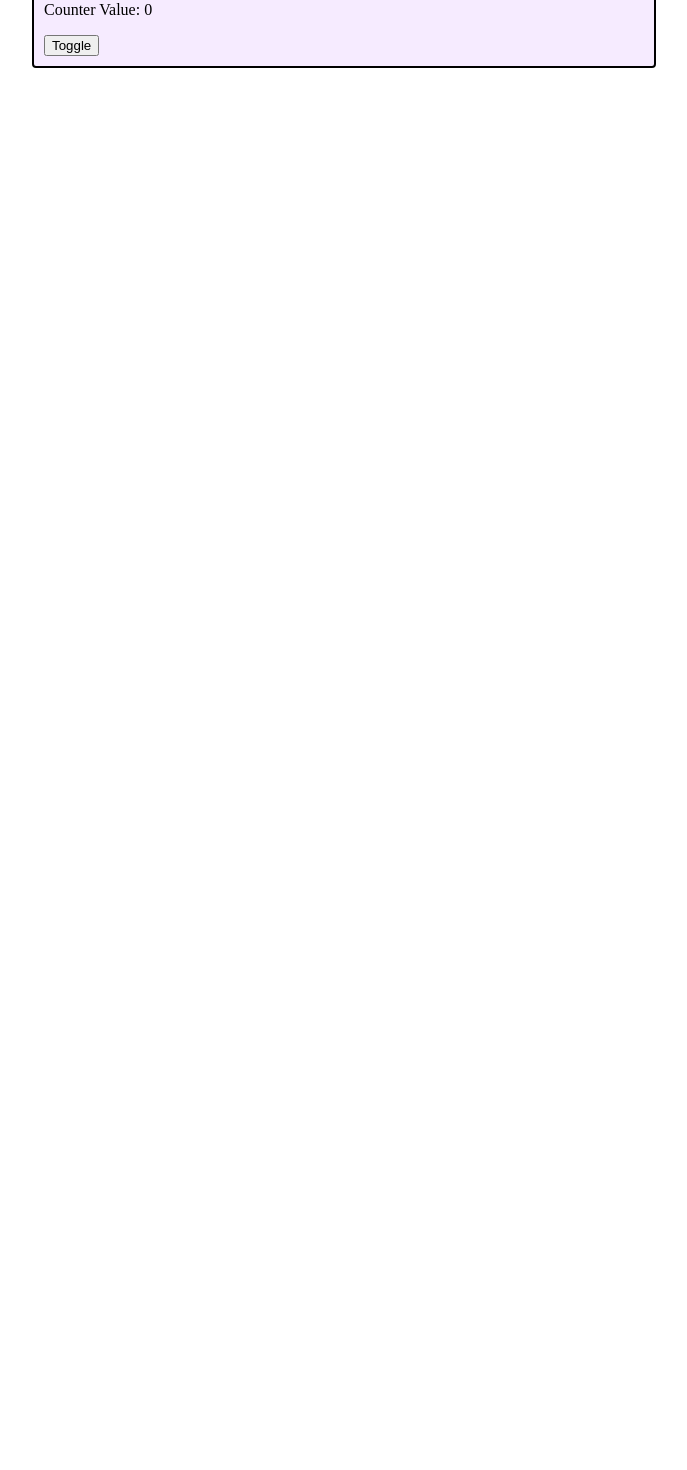
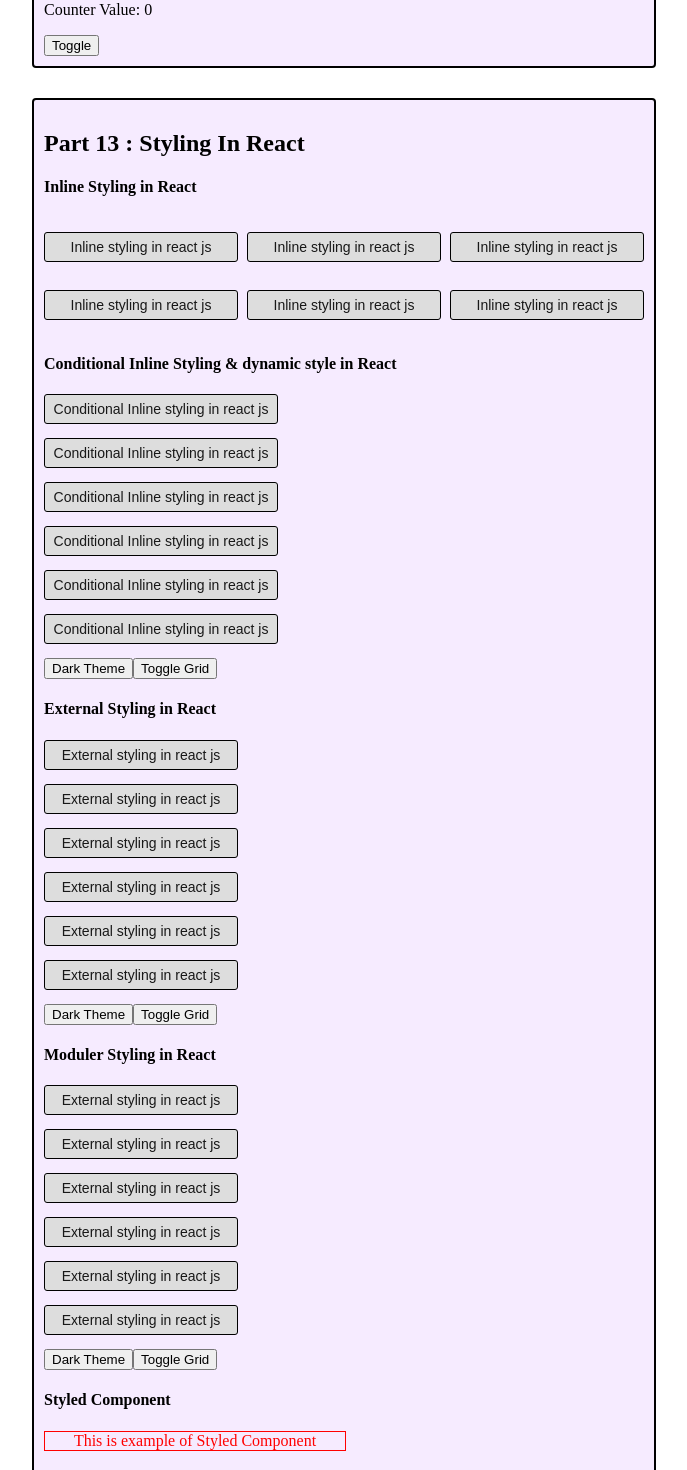
Before and after one commit to SudiptoRahaOfficial/Learning-React-JS, a React (Vite) app: page / in a window 1280 px wide. Shown: the part 6420-7890 px from the top of the page, without its empty margins (296-983 px from the left). Before the commit the page ends 6518 px from the top, so only its background shows below. Built offline with nearby package versions, Linux system fonts and the light colour scheme.

Commit message:
styling in react
inline | conditional & dynamic | external | moduler | styled component | react bootstrap

```diff
--- a/package.json
+++ b/package.json
@@ -10,8 +10,11 @@
 		"preview": "vite preview"
 	},
 	"dependencies": {
+		"bootstrap": "^5.3.8",
 		"react": "^19.2.7",
-		"react-dom": "^19.2.7"
+		"react-bootstrap": "^2.10.10",
+		"react-dom": "^19.2.7",
+		"styled-components": "^6.4.3"
 	},
 	"devDependencies": {
 		"@eslint/js": "^10.0.1",
--- /dev/null
+++ b/src/13. styling in react/Conditionalinline.jsx
@@ -0,0 +1,47 @@
+import React, { useState } from 'react'
+
+function Conditionalinline() {
+	const [style, setstyle] = useState({
+		color: '#181818',
+		backgroundColor: '#ddd',
+		width: '220px',
+		textAlign: 'center',
+		padding: '6px',
+		border: '1px solid black',
+		borderRadius: '3px',
+		fontFamily: 'arial',
+		fontSize: '14px',
+		fontWeight: '400',
+	})
+	const [grid, setgrid] = useState(false)
+
+	function darkTheme(bgColor, textColor) {
+		setstyle({ ...style, backgroundColor: bgColor, color: textColor })
+	}
+
+	return (
+		<>
+			<div
+				style={{
+					display: grid ? 'flex' : 'block',
+					flexWrap: 'wrap',
+					gap: '0 5px',
+					justifyContent: 'space-around',
+				}}
+			>
+				<p style={style}>Conditional Inline styling in react js</p>
+				<p style={style}>Conditional Inline styling in react js</p>
+				<p style={style}>Conditional Inline styling in react js</p>
+				<p style={style}>Conditional Inline styling in react js</p>
+				<p style={style}>Conditional Inline styling in react js</p>
+				<p style={style}>Conditional Inline styling in react js</p>
+			</div>
+			<button onClick={() => darkTheme('#000', '#fff')}>
+				Dark Theme
+			</button>
+			<button onClick={() => setgrid(!grid)}>Toggle Grid</button>
+		</>
+	)
+}
+
+export default Conditionalinline
--- /dev/null
+++ b/src/13. styling in react/External.jsx
@@ -0,0 +1,66 @@
+import React, { useState } from 'react'
+import './style.css'
+
+function External() {
+	const [grid, setgrid] = useState(false)
+	const [theme, settheme] = useState('light')
+
+	return (
+		<>
+			<div
+				className={
+					grid
+						? 'container cardsContainerGrid'
+						: 'container cardsContainerNormal'
+				}
+			>
+				<p
+					className={
+						theme === 'light' ? 'card cardLight' : 'card cardDark'
+					}
+				>
+					External styling in react js
+				</p>
+				<p
+					className={
+						theme === 'light' ? 'card cardLight' : 'card cardDark'
+					}
+				>
+					External styling in react js
+				</p>
+				<p
+					className={
+						theme === 'light' ? 'card cardLight' : 'card cardDark'
+					}
+				>
+					External styling in react js
+				</p>
+				<p
+					className={
+						theme === 'light' ? 'card cardLight' : 'card cardDark'
+					}
+				>
+					External styling in react js
+				</p>
+				<p
+					className={
+						theme === 'light' ? 'card cardLight' : 'card cardDark'
+					}
+				>
+					External styling in react js
+				</p>
+				<p
+					className={
+						theme === 'light' ? 'card cardLight' : 'card cardDark'
+					}
+				>
+					External styling in react js
+				</p>
+			</div>
+			<button onClick={() => settheme('dark')}>Dark Theme</button>
+			<button onClick={() => setgrid(!grid)}>Toggle Grid</button>
+		</>
+	)
+}
+
+export default External
--- /dev/null
+++ b/src/13. styling in react/Inline.jsx
@@ -0,0 +1,35 @@
+import React from 'react'
+
+function Inline() {
+	const style = {
+		color: '#181818',
+		backgroundColor: '#ddd',
+		width: '180px',
+		textAlign: 'center',
+		padding: '6px',
+		border: '1px solid black',
+		borderRadius: '3px',
+		fontFamily: 'arial',
+		fontSize: '14px',
+		fontWeight: '400',
+	}
+	return (
+		<div
+			style={{
+				display: 'flex',
+				flexWrap: 'wrap',
+				gap: '0 5px',
+				justifyContent: 'space-between',
+			}}
+		>
+			<p style={style}>Inline styling in react js</p>
+			<p style={style}>Inline styling in react js</p>
+			<p style={style}>Inline styling in react js</p>
+			<p style={style}>Inline styling in react js</p>
+			<p style={style}>Inline styling in react js</p>
+			<p style={style}>Inline styling in react js</p>
+		</div>
+	)
+}
+
+export default Inline
--- /dev/null
+++ b/src/13. styling in react/Moduler.jsx
@@ -0,0 +1,78 @@
+import React, { useState } from 'react'
+import style from './moduler.module.css'
+
+function Moduler() {
+	const [grid, setgrid] = useState(false)
+	const [theme, settheme] = useState('light')
+
+	return (
+		<>
+			<div
+				className={
+					grid
+						? `${style.container} ${style.cardsContainerGrid}`
+						: `${style.container} ${style.cardsContainerNormal}`
+				}
+			>
+				<p
+					className={
+						theme === 'light'
+							? `${style.card} ${style.cardLight}`
+							: `${style.card} ${style.cardDark}`
+					}
+				>
+					External styling in react js
+				</p>
+				<p
+					className={
+						theme === 'light'
+							? `${style.card} ${style.cardLight}`
+							: `${style.card} ${style.cardDark}`
+					}
+				>
+					External styling in react js
+				</p>
+				<p
+					className={
+						theme === 'light'
+							? `${style.card} ${style.cardLight}`
+							: `${style.card} ${style.cardDark}`
+					}
+				>
+					External styling in react js
+				</p>
+				<p
+					className={
+						theme === 'light'
+							? `${style.card} ${style.cardLight}`
+							: `${style.card} ${style.cardDark}`
+					}
+				>
+					External styling in react js
+				</p>
+				<p
+					className={
+						theme === 'light'
+							? `${style.card} ${style.cardLight}`
+							: `${style.card} ${style.cardDark}`
+					}
+				>
+					External styling in react js
+				</p>
+				<p
+					className={
+						theme === 'light'
+							? `${style.card} ${style.cardLight}`
+							: `${style.card} ${style.cardDark}`
+					}
+				>
+					External styling in react js
+				</p>
+			</div>
+			<button onClick={() => settheme('dark')}>Dark Theme</button>
+			<button onClick={() => setgrid(!grid)}>Toggle Grid</button>
+		</>
+	)
+}
+
+export default Moduler
--- /dev/null
+++ b/src/13. styling in react/Styledcomponent.jsx
@@ -0,0 +1,18 @@
+import React from 'react'
+import styled from 'styled-components'
+
+function Styledcomponent() {
+	const P = styled.p`
+		color: red;
+		border: 1px solid red;
+		text-align: center;
+		width: 300px;
+	`
+	return (
+		<div>
+			<P>This is example of Styled Component</P>
+		</div>
+	)
+}
+
+export default Styledcomponent
--- /dev/null
+++ b/src/13. styling in react/Styling.jsx
@@ -0,0 +1,32 @@
+import React from 'react'
+import Inline from './Inline'
+import Conditionalinline from './Conditionalinline'
+import External from './External'
+import Moduler from './Moduler'
+import Styledcomponent from './Styledcomponent'
+
+function Styling() {
+
+	return (
+		<div>
+			<h2>Part 13 : Styling In React</h2>
+
+			<h4>Inline Styling in React</h4>
+			<Inline />
+
+			<h4>Conditional Inline Styling & dynamic style in React</h4>
+			<Conditionalinline />
+
+			<h4>External Styling in React</h4>
+			<External />
+
+			<h4>Moduler Styling in React</h4>
+			<Moduler />
+
+			<h4>Styled Component</h4>
+			<Styledcomponent />
+		</div>
+	)
+}
+
+export default Styling
--- /dev/null
+++ b/src/13. styling in react/moduler.module.css
@@ -0,0 +1,34 @@
+.container {
+	gap: 0 5px;
+	justify-content: space-between;
+	flex-wrap: wrap;
+}
+
+.cardsContainerGrid {
+	display: flex;
+}
+
+.cardsContainerNormal {
+	display: block;
+}
+
+.card {
+	width: 180px;
+	text-align: center;
+	padding: 6px;
+	border: 1px solid black;
+	border-radius: 3px;
+	font-family: arial;
+	font-size: 14px;
+	font-weight: 400;
+}
+
+.cardLight {
+	color: #181818;
+	background-color: #ddd;
+}
+
+.cardDark {
+	color: #fff;
+	background-color: #000;
+}
--- /dev/null
+++ b/src/13. styling in react/style.css
@@ -0,0 +1,34 @@
+.container {
+	gap: 0 5px;
+	justify-content: space-between;
+	flex-wrap: wrap;
+}
+
+.cardsContainerGrid {
+	display: flex;
+}
+
+.cardsContainerNormal {
+	display: block;
+}
+
+.card {
+	width: 180px;
+	text-align: center;
+	padding: 6px;
+	border: 1px solid black;
+	border-radius: 3px;
+	font-family: arial;
+	font-size: 14px;
+	font-weight: 400;
+}
+
+.cardLight {
+	color: #181818;
+	background-color: #ddd;
+}
+
+.cardDark {
+	color: #fff;
+	background-color: #000;
+}
--- a/src/App.jsx
+++ b/src/App.jsx
@@ -14,6 +14,7 @@ import Checkbox from './09. handle checkbox/Checkbox'
 import Radio from './10. radio button & dropdown/radio'
 import Loops from './11. looping & map func/Loops'
 import Useeffect from './12. useEffect hook/Useeffect'
+import Styling from './13. styling in react/Styling'
 
 function App() {
 
@@ -33,6 +34,7 @@ function App() {
 			<Wrapper><Radio /></Wrapper>
 			<Wrapper><Loops /></Wrapper>
 			<Wrapper><Useeffect /></Wrapper>
+			<Wrapper><Styling /></Wrapper>
 		</>
 	)
 }
--- a/src/main.jsx
+++ b/src/main.jsx
@@ -1,5 +1,8 @@
 import { StrictMode } from 'react'
 import { createRoot } from 'react-dom/client'
+
+// npm install react-bootstrap bootstrap > include following line at main/app.jsx
+// import 'bootstrap/dist/css/bootstrap.min.css'
 
 // importing components here
 import App from './App.jsx'
```
Also changed, not shown: 1 other file (tests, documents, lock files or other folders).
